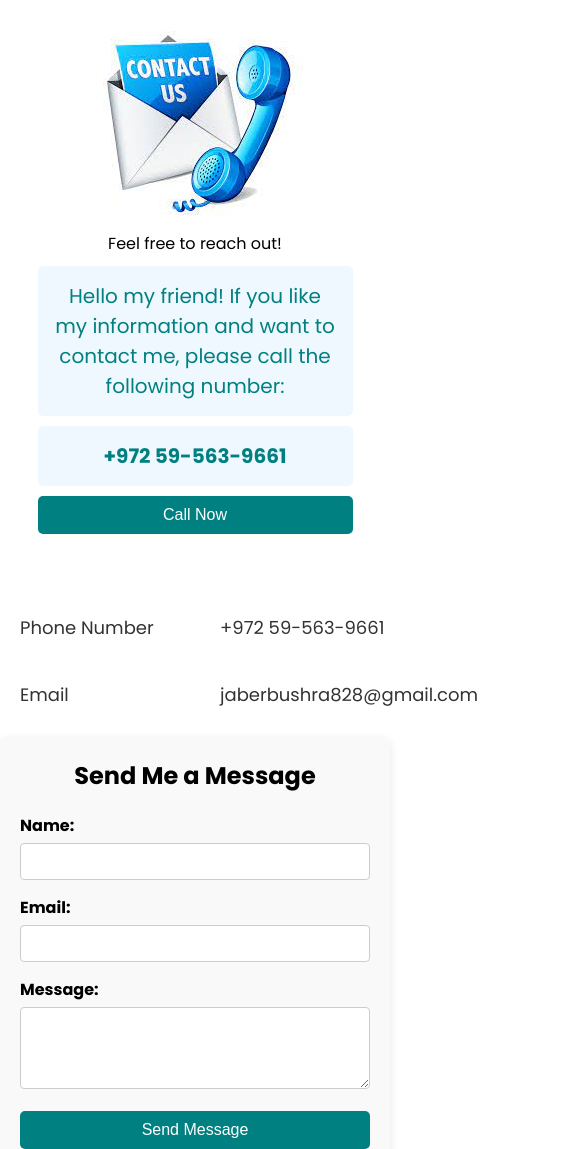
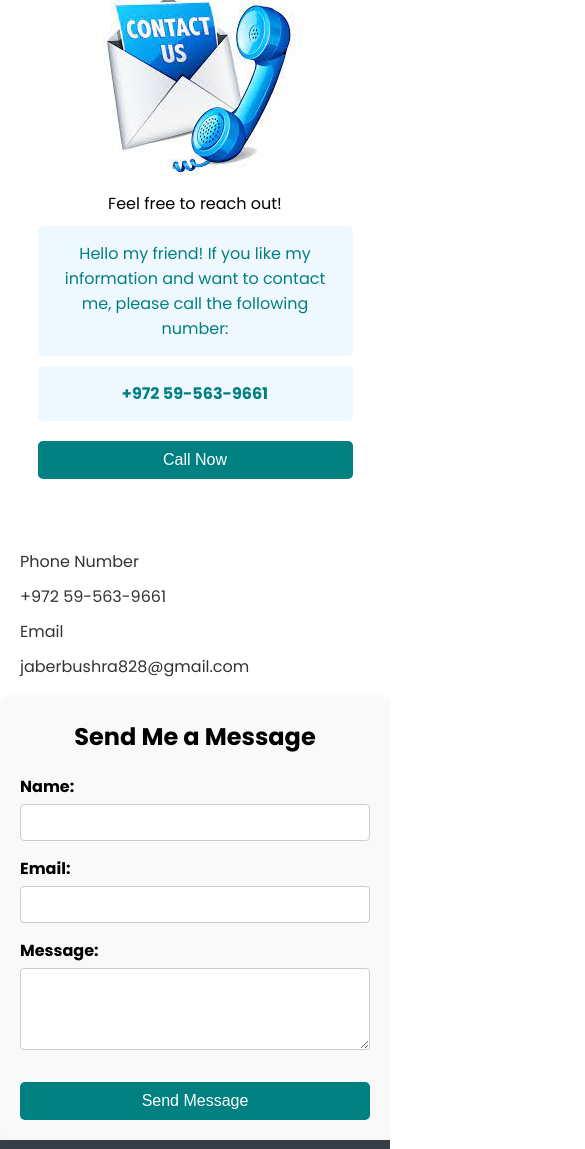
Before and after one commit to BushraJaber/project1Udacity, a plain HTML site: page contact.html in a window 390 px wide. Shown: the part 213-1362 px from the top of the page, 585 px wide, since content can reach past the window. Drawn offline with Linux system fonts and the light colour scheme; a web font is replaced by a local one.

Commit message:
Update contact page

```diff
--- a/css/contact.css
+++ b/css/contact.css
@@ -1,36 +1,26 @@
+/* إعداد عرض الصفحة بشكل رئيسي */
+.container {
+    width: 90%;
+    max-width: 1200px; /* لتقييد العرض الأكبر على الشاشات العريضة */
+    margin: 0 auto;
+}
+
 .contact {
     text-align: center;
     padding: 20px;
 }
-@media (max-width: 768px) {
-    .gridContainer2 {
-        grid-template-columns: 1fr; /* عمود واحد */
-    }
 
-    .call {
-        text-align: center; /* محاذاة المحتوى في المنتصف */
-    }
-}
-
-
+/* إعدادات الخط الكبير للعناوين */
 .contact h1 {
-    font-size: 50px;
+    font-size: 2rem;
     margin-bottom: 20px;
 }
 
+/* إعداد زر الاتصال */
 .call {
     margin-bottom: 30px;
+    text-align: center;
 }
-
-.container {
-    width: 90%; /* عرض مرن */
-    margin: 0 auto; /* مركز العنصر */
-}
-
-
-
-
-
 
 .call img {
     max-width: 100%;
@@ -38,8 +28,7 @@
 }
 
 .call p {
-    font-family: var(--mainFont);
-    font-size: 20px;
+    font-size: 1.2rem;
     margin: 10px 0;
     color: teal;
     background-color: aliceblue;
@@ -49,40 +38,27 @@
 
 .phone-number {
     font-weight: bold;
-    font-size: 24px;
+    font-size: 1.5rem;
 }
 
+/* إعدادات الشبكة الأساسية */
 .gridContainer2 {
-    width: 600px; /* Adjusted width for better layout */
-    margin: 0 auto; /* Center the grid */
     display: grid;
-    grid-template-rows: auto auto;
-    grid-template-columns: 1fr 2fr; /* Adjusted for better alignment */
-    gap: 20px; /* Added space between items */
+    grid-template-columns: 1fr 2fr;
+    gap: 20px;
+    width: 100%;
+    max-width: 600px; /* تقييد العرض للمركز */
+    margin: 0 auto;
     padding: 20px;
 }
 
-.gridContainer2 div {
-    text-align: left; /* Align text to the left */
+/* إعدادات النص */
+.gridContainer2 p {
+    font-size: 1rem;
+    color: #333;
 }
 
-.gridContainer2 p {
-    font-family: var(--mainFont);
-    font-size: 18px;
-    color: #333; /* Darker text for better readability */
-}
-
-.footer {
-    padding: 20px;
-    text-align: center;
-}
-
-.footer .logo img {
-    max-width: 100%;
-    height: auto;
-}
-
-/* Button Styles */
+/* زر */
 .button {
     background-color: teal;
     color: white;
@@ -90,63 +66,65 @@
     border: none;
     border-radius: 5px;
     cursor: pointer;
-    text-decoration: none; /* Removes underline for anchor links */
+    width: 100%;
+    font-size: 1rem;
+    margin-top: 10px;
 }
 
 .button:hover {
-    background-color: darkcyan; /* Change color on hover */
+    background-color: darkcyan;
 }
+
+/* فورم الرسالة */
 .message-form {
-    max-width: 600px; /* أقصى عرض للفورم */
-    margin: 0 auto; /* مركز الفورم */
+    max-width: 600px;
+    margin: 0 auto;
     padding: 20px;
-    background-color: #f9f9f9; /* لون خلفية */
-    border-radius: 8px; /* زوايا دائرية */
-    box-shadow: 0 2px 10px rgba(0, 0, 0, 0.1); /* ظل خفيف */
+    background-color: #f9f9f9;
+    border-radius: 8px;
+    box-shadow: 0 2px 10px rgba(0, 0, 0, 0.1);
 }
 
 .message-form h2 {
-    text-align: center; /* عنوان وسط الفورم */
+    text-align: center;
     margin-bottom: 20px;
 }
 
 .form-group {
-    margin-bottom: 15px; /* مسافة بين العناصر */
+    margin-bottom: 15px;
 }
 
 label {
-    display: block; /* عرض اللابل كتلة */
-    margin-bottom: 5px; /* مسافة أسفل اللابل */
-    font-weight: bold; /* جعل النص غامق */
+    display: block;
+    margin-bottom: 5px;
+    font-weight: bold;
 }
 
 input, textarea {
-    width: 100%; /* عرض كامل */
-    padding: 10px; /* padding داخل الحقول */
-    border: 1px solid #ccc; /* لون حدود */
-    border-radius: 4px; /* زوايا دائرية للحدود */
+    width: 100%;
+    padding: 10px;
+    border: 1px solid #ccc;
+    border-radius: 4px;
 }
 
 input:focus, textarea:focus {
-    border-color: teal; /* تغيير لون الحدود عند التركيز */
-    outline: none; /* إزالة إطار التركيز الافتراضي */
+    border-color: teal;
+    outline: none;
 }
 
-.button {
-    background-color: teal; /* لون زر الإرسال */
-    color: white;
-    padding: 10px 20px;
-    border: none;
-    border-radius: 5px;
-    cursor: pointer;
-    width: 100%; /* عرض كامل للزر */
-    font-size: 16px; /* حجم الخط */
+/* إعدادات التوافق للشاشات الصغيرة */
+@media (max-width: 768px) {
+    .gridContainer2 {
+        grid-template-columns: 1fr;
+        gap: 10px;
+    }
+
+    .contact h1 {
+        font-size: 1.5rem;
+    }
+
+    .call p,
+    .gridContainer2 p {
+        font-size: 1rem;
+    }
 }
-
-.button:hover {
-    background-color: darkcyan; /* تغيير لون الزر عند المرور */
-}
-.call p,
-.gridContainer2 div {
-    margin: 10px 0; /* إضافة مسافة بين العناصر */
-}
```
